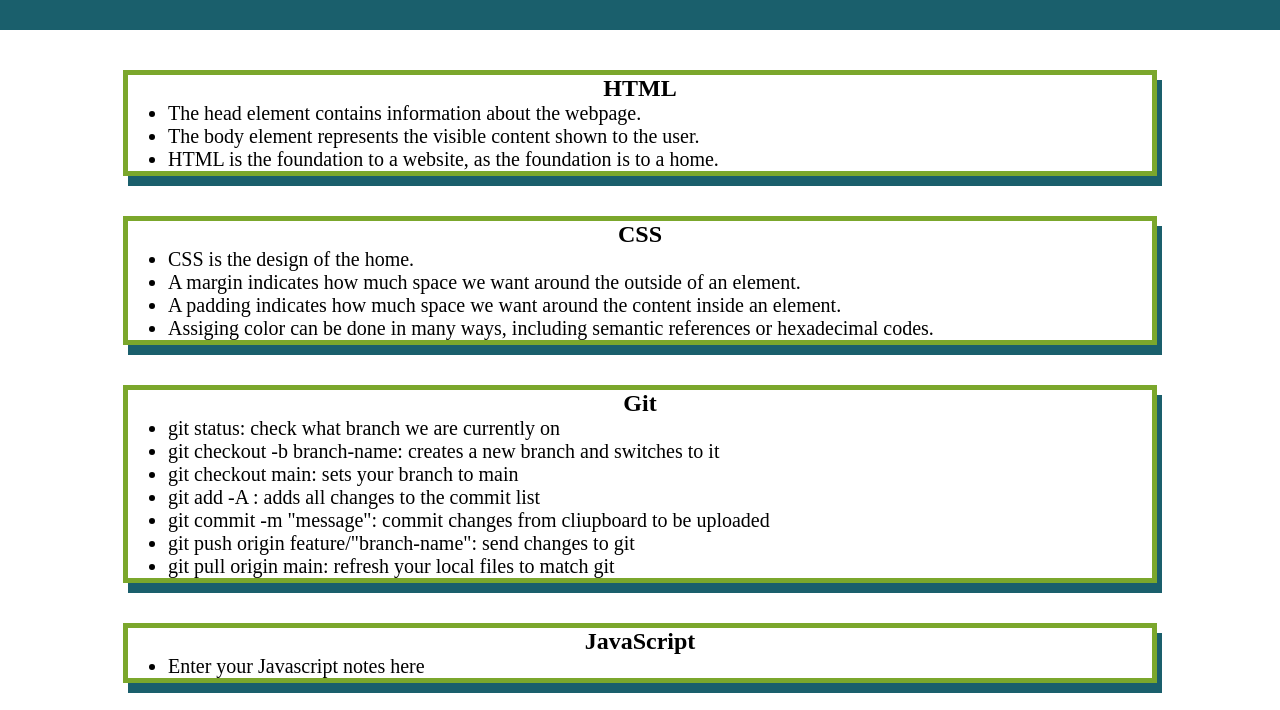
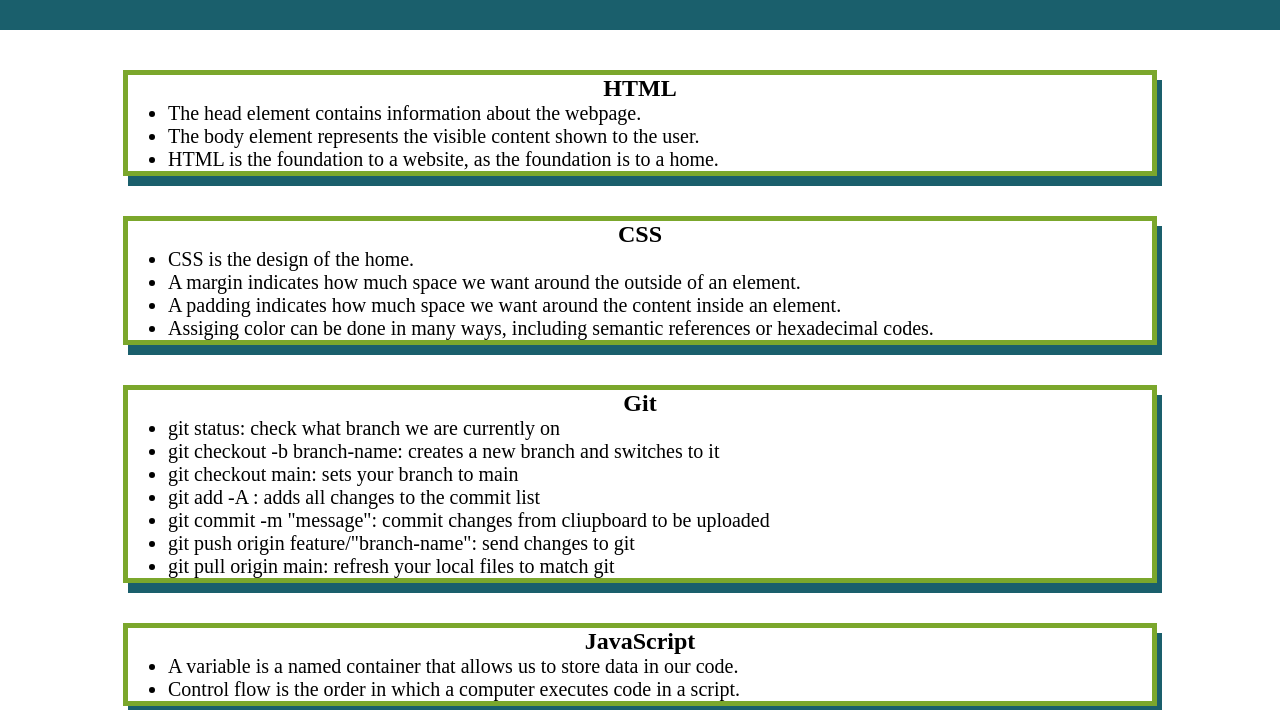
Before and after one commit to adodt/prework-study-guide, a plain HTML site: page index.html in a window 1280 px wide. Shown: the part 90-800 px from the top of the page. Drawn offline with Linux system fonts and the light colour scheme.

Commit message:
updating li under JS

```diff
--- a/index.html
+++ b/index.html
@@ -48,7 +48,8 @@
       <section class="card" id="javascript-section">
    <h2>JavaScript</h2>
    <ul>
-    <li>Enter your Javascript notes here</li>
+    <li>A variable is a named container that allows us to store data in our code.</li>
+    <li>Control flow is the order in which a computer executes code in a script.</li>
    </ul>
       </section>
 
```
